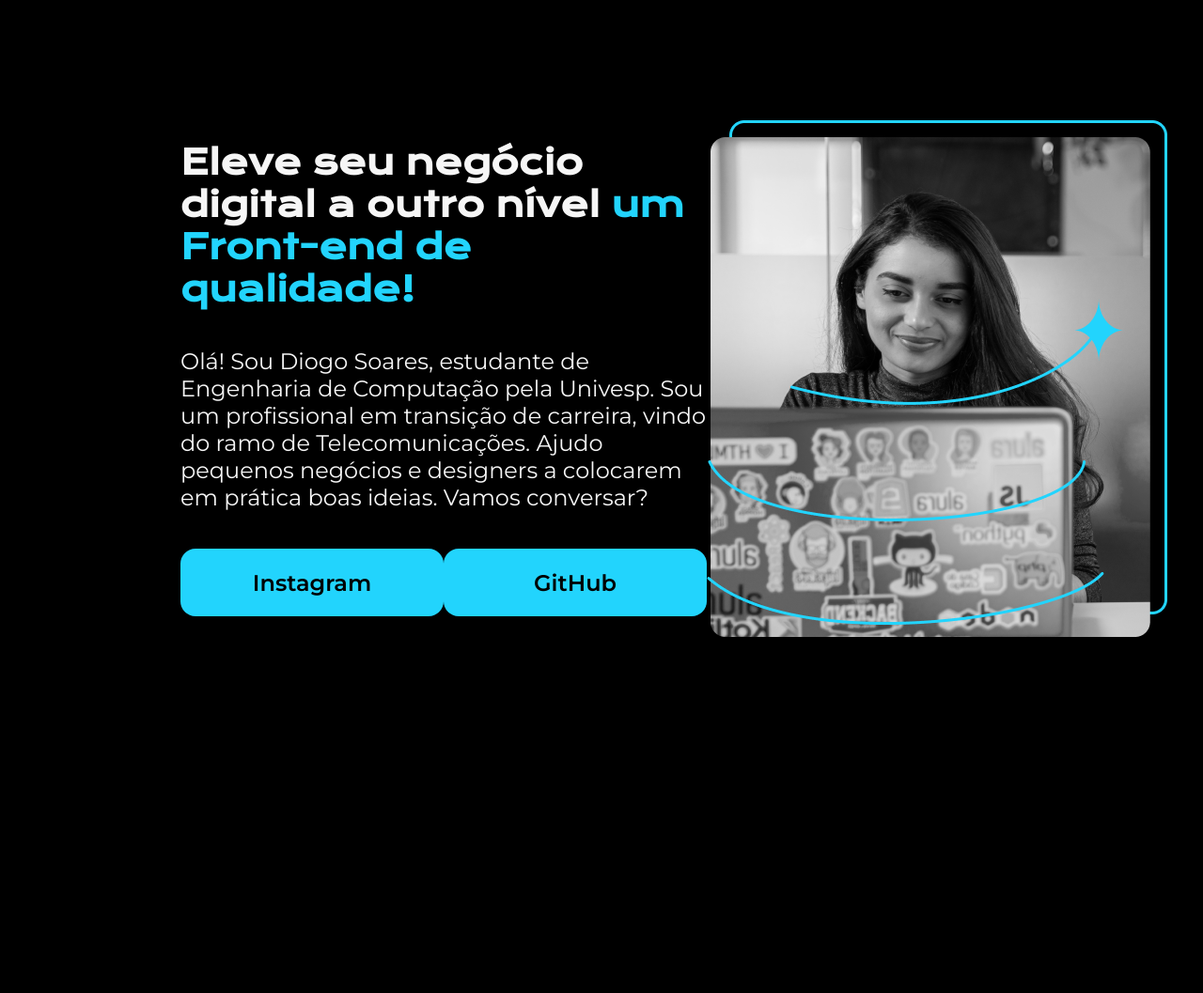
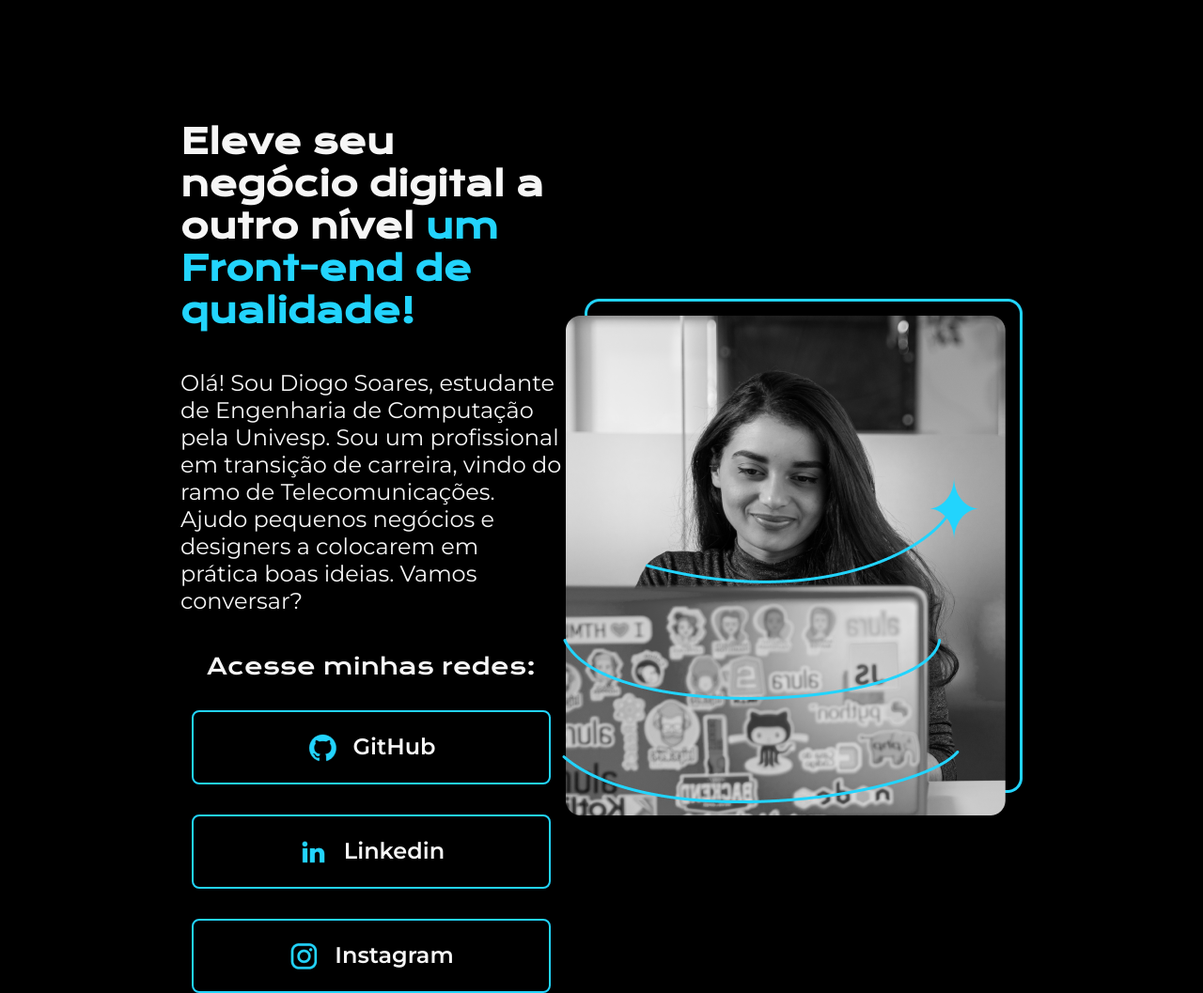
Before and after one commit to DsDev13/Portfolio1, a plain HTML site: page index.html in a window 1280 px wide. Shown: the whole page at 94% size. Before the commit the page ends 928 px from the top, so only its background shows below. Drawn offline with nearby package versions, Linux system fonts and the light colour scheme.

Commit message:
Alterando botoes

```diff
--- a/index.html
+++ b/index.html
@@ -17,11 +17,19 @@
             <p class="apresentacao__conteudo__texto">Olá! Sou Diogo Soares, estudante de Engenharia de Computação pela Univesp. Sou um profissional em transição de carreira, vindo do ramo de Telecomunicações. Ajudo pequenos
                 negócios e designers a colocarem em prática boas ideias. Vamos conversar?</p>
             <div class="apresentacao__links">
-                <a class="apresentacao__links__link" href="https://instagram.com/d.ogosoares">Instagram</a>
-                <a class="apresentacao__links__link" href="https://github.com/DsDev13">GitHub</a>
+                <h2 class="apresentacao__links__subtitulo">Acesse minhas redes:</h2>
+                <a class="apresentacao__links__link" href="https://github.com/DsDev13">
+                   <img src="./assets/github.png"> GitHub
+                </a>
+                <a class="apresentacao__links__link" href="https://github.com/DsDev13">
+                    <img src="./assets/linkedin.png"> Linkedin
+                 </a>
+                 <a class="apresentacao__links__link" href="https://instagram.com/d.ogosoares">
+                    <img src="./assets/instagram.png">Instagram
+                </a>
             </div>
         </section>
-        <img src="imagem.png" alt="Joana Santos programando">
+        <img src="./assets/imagem.png" alt="Joana Santos programando">
 
     </main>
     <footer></footer>
--- a/style.css
+++ b/style.css
@@ -43,21 +43,36 @@ body {
 
 .apresentacao__links{
     display: flex;
+    flex-direction: column;
     justify-content: space-between;
+    align-items: center;
+    gap: 32px;
+}
+
+.apresentacao__links__subtitulo{
+    font-family: 'Krona One', sans-serif;
+    font-weight: 400;
+    font-size: 24px;
 }
 
 
-
-
 .apresentacao__links__link {
-    background-color: #22d4fd;
-    width: 280px;
+    display: flex;
+    justify-content: center;
+    gap: 16px;
+    border: 2px solid #22D4FD;
+    width: 378px;
     text-align: center;
-    border-radius: 16px;
+    border-radius: 8px;
     font-size: 24px;
     padding: 21.5px 0;
     text-decoration: none;
-    color: #000000;
+    color: #f6f6f6;
     font-family: "Montserrat", sans-serif;
     font-weight: 600;
 }
+
+.apresentacao__links__link:hover{
+    background-color: #272727;
+    padding: 3%;
+}
```
Also changed, not shown: assets/github.png (added), assets/html.png (renamed from html.png), assets/imagem.png (renamed from imagem.png), assets/instagram.png (added), assets/linkedin.png (added), assets/twitch.png (added), assets/twitter-novo.png (added), assets/twitter.png (added).
